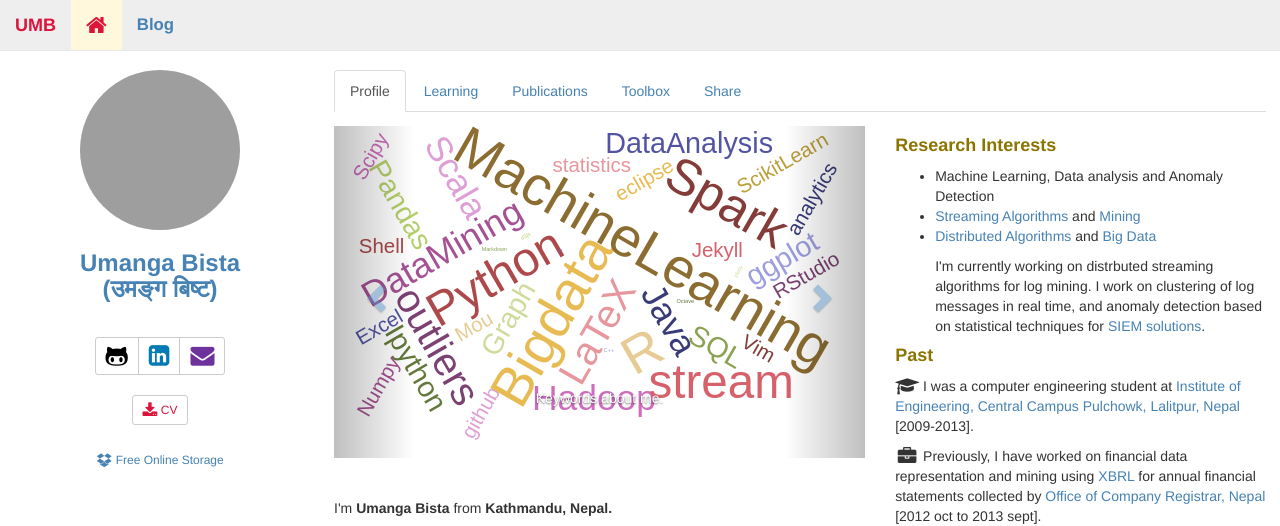
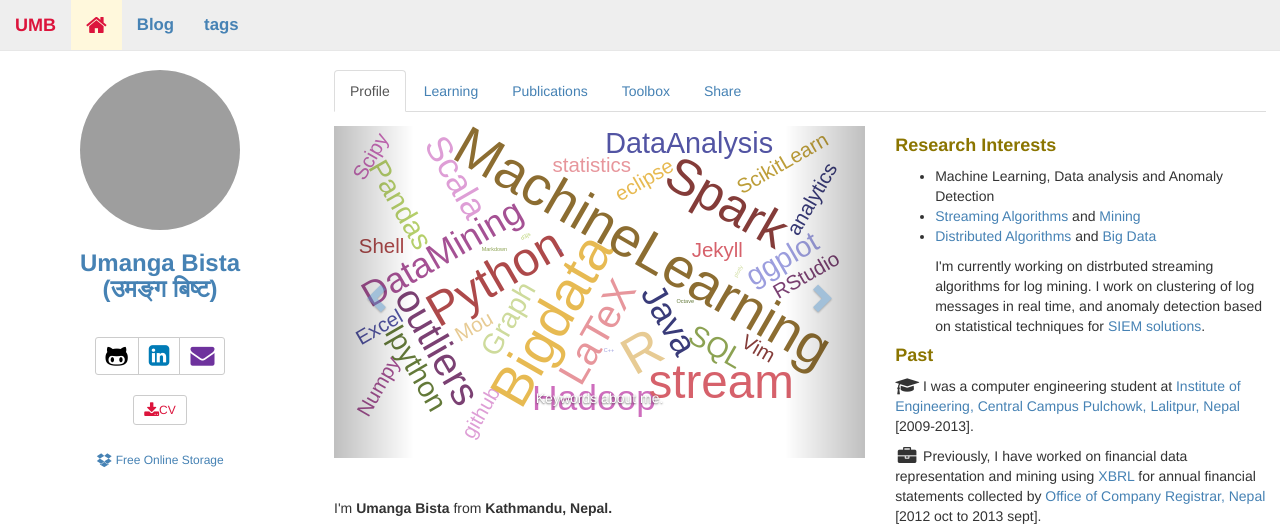
Before and after one commit to bistaumanga/bistaumanga.github.com, a Jekyll site: the page built from index.md, in a window 1280 px wide. Shown: the top 526 px of the page. Built offline with Jekyll 4.4.1, drawn with Linux system fonts in a browser that asks for light colours; nearby versions of some CDN libraries; formulas are drawn with MathJax 3; comment, search, counter and statistics services are not loaded; grey boxes are pictures that could not be loaded.

```diff
--- a/_includes/navbar.html
+++ b/_includes/navbar.html
@@ -4,6 +4,7 @@
     <div class="navbar-header">
       <button type="button" class="navbar-toggle hidden-xs" data-toggle="collapse" data-target=".navbar-collapse">
         <span class="sr-only">Toggle navigation</span>
+        <span class="icon-bar"></span>
         <span class="icon-bar"></span>
         <span class="icon-bar"></span>
       </button>
@@ -28,7 +29,7 @@
           <i class="fa fa-envelope fa-lg"></i>
         </a>
 
-        <a class="navbar-toggle nav-link" href="files/cv.pdf" style="color: #DC143C;;margin-right:0.25em;padding:0.2em;" target="_blank">
+        <a class="navbar-toggle nav-link" href="/files/cv.pdf" style="color: #DC143C;;margin-right:0.25em;padding:0.2em;" target="_blank">
           <i class="fa fa-download fa-fw"></i>CV</a>
         </a>
 
@@ -56,6 +57,7 @@
       <ul class="nav navbar-nav">
         <li class="active"><a href="/"><i class="fa fa-home fa-lg"></i></a></li>
         <li><a href="/blog">Blog</a></li>
+        <li><a href="/tags">tags</a></li>
       </ul>
     </div>
 
--- a/_includes/sidebar.html
+++ b/_includes/sidebar.html
@@ -21,7 +21,7 @@
         </a>
     </div>
     <br><br>
-    <a class="btn btn-default btn-sm" href="files/cv.pdf" style="color: #DC143C;align: center;" target="_blank"><i class="fa fa-download fa-lg"></i> CV</a>
+    <a class="btn btn-default btn-sm" href="/files/cv.pdf" style="color: #DC143C;align: center;" target="_blank"><i class="fa fa-download fa-lg"></i>CV</a>
     <br><br>
     <a class="btn btn-link btn-sm" href="https://db.tt/rJjB3Llm" style="align: center;" target="_blank"> <i class="fa fa-dropbox fa-lg"></i> Free Online Storage </a>
 
--- a/robots.txt
+++ b/robots.txt
@@ -1,2 +1,2 @@
 User-agent: *
-Disallow: /publications/
+Disallow: /archive/*
```
